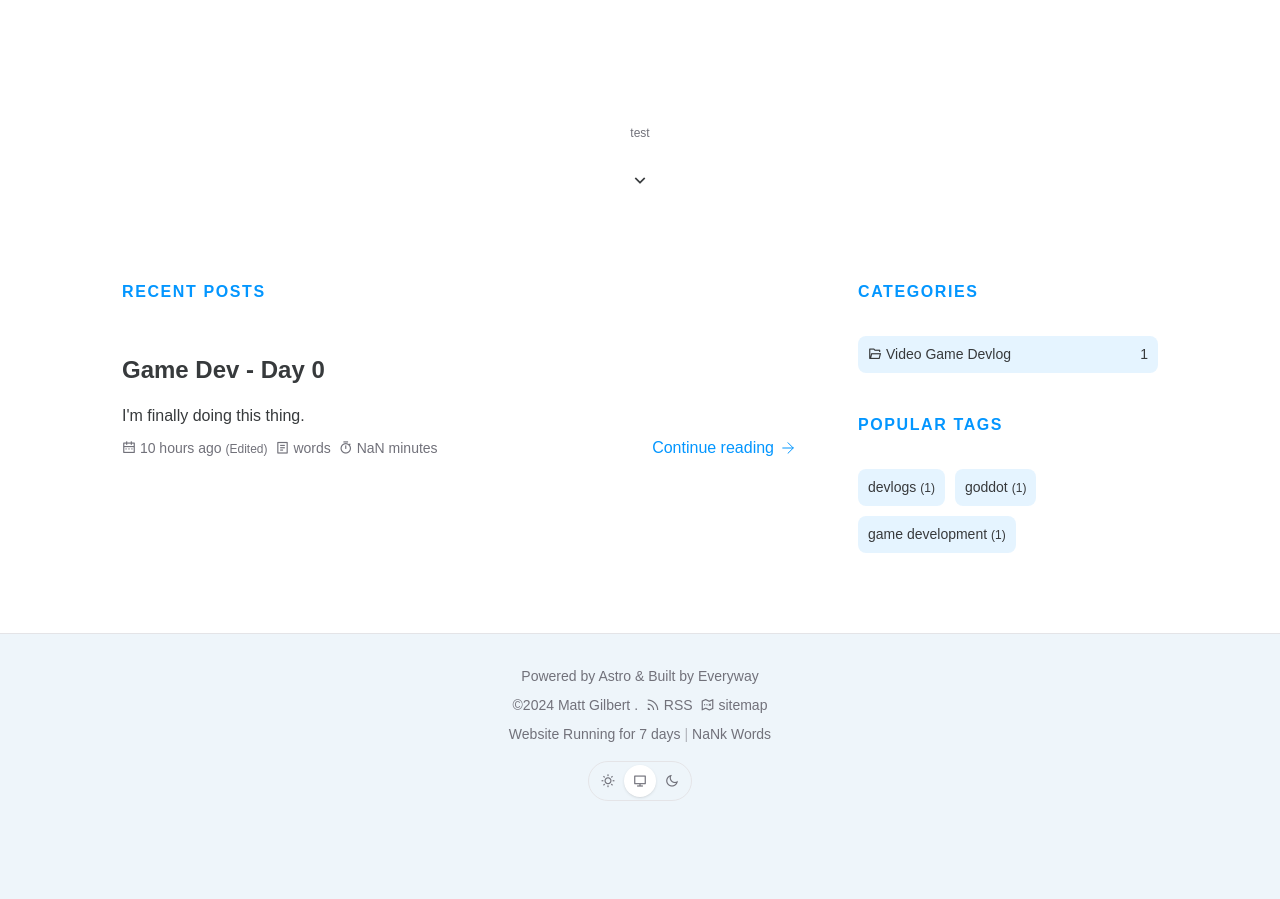
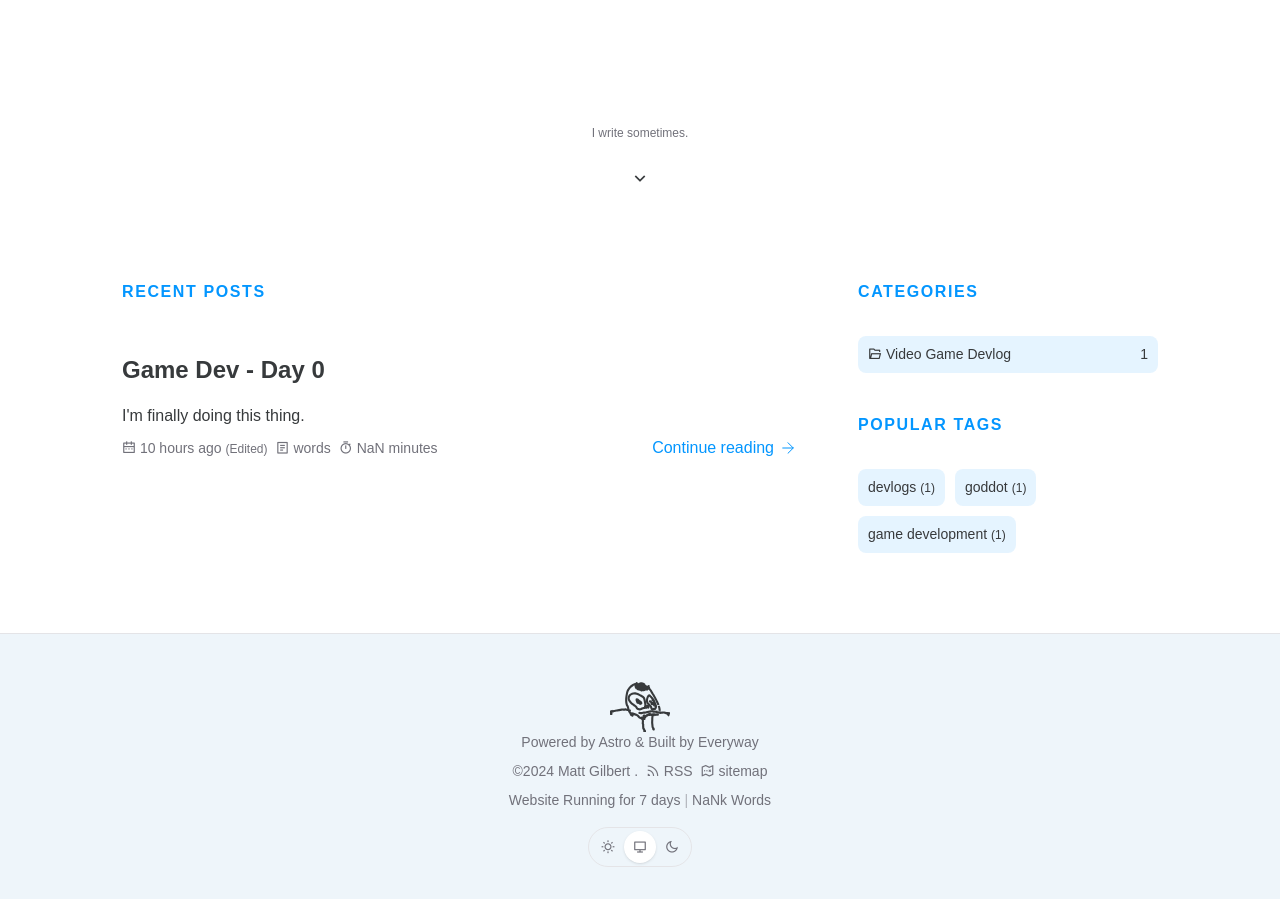
Before and after one commit to mattglbrt/mattglbrt, an Astro site: page / in a window 1280 px wide. Shown: the part 600-1499 px from the top of the page. Before the commit the page ends 1433 px from the top, so only its background shows below. Built offline with nearby package versions, Linux system fonts and the light colour scheme; Astro itself is replaced by a stand-in of ours; some packages are replaced by stand-ins of ours.

Commit message:
Added Thea's Drawing

```diff
--- a/src/components/footer/Footer.astro
+++ b/src/components/footer/Footer.astro
@@ -3,6 +3,7 @@ import { ThemeSwitch } from './ThemeSwitch'
 import { author, footer } from '@/config.json'
 import { getAllPostsWordCount } from '@/utils/content'
 import { RunningDays } from './RunningDays'
+import { AnimatedSignature } from '../AnimatedSignature'
 import Link from './Link.astro'
 
 const sinceYear = new Date(footer.startTime).getFullYear()
@@ -15,6 +16,11 @@ const wordCountStr = (wordCount / 1000).toFixed(1) + 'k'
 ---
 
 <footer class="relative z-1 py-8 px-4 md:px-8 border-t border-primary text-secondary text-sm">
+  <div class="mt-4 flex justify-center">
+    <AnimatedSignature />
+
+
+  </div>
   <div class="text-center space-y-2">
     <div>
 
@@ -40,7 +46,10 @@ const wordCountStr = (wordCount / 1000).toFixed(1) + 'k'
       <span>{wordCountStr} Words</span>
     </div>
   </div>
+
   <div class="mt-4 flex justify-center">
+
     <ThemeSwitch client:only="react" />
+
   </div>
 </footer>
--- a/src/components/post/PostCopyright.tsx
+++ b/src/components/post/PostCopyright.tsx
@@ -1,6 +1,5 @@
 import { author, site } from '@/config.json'
 import { getFormattedDateTime } from '@/utils/date'
-import { AnimatedSignature } from '../AnimatedSignature'
 import { useEffect, useState } from 'react'
 import { toast } from "react-toastify";
 
@@ -43,7 +42,7 @@ export function PostCopyright({
       <hr className="my-3 border-primary" />
       <div>
         <div className="float-right ml-4 my-2">
-          <AnimatedSignature />
+
         </div>
         <p>
 
--- a/src/config.json
+++ b/src/config.json
@@ -19,7 +19,7 @@
     "description": "I've built successful IT, marketing, and sales operations for the big guys - silicon valley start ups and international companies. Now my mission is to assist small business owners, soloprenuers, and artists build their dreams.",
     "heroLinkText": "@mattglbrt",
     "heroLink": "#",
-    "yiyan": "test",
+    "yiyan": "I write sometimes.",
     "socials": [
       {
         "name": "Github",
```
